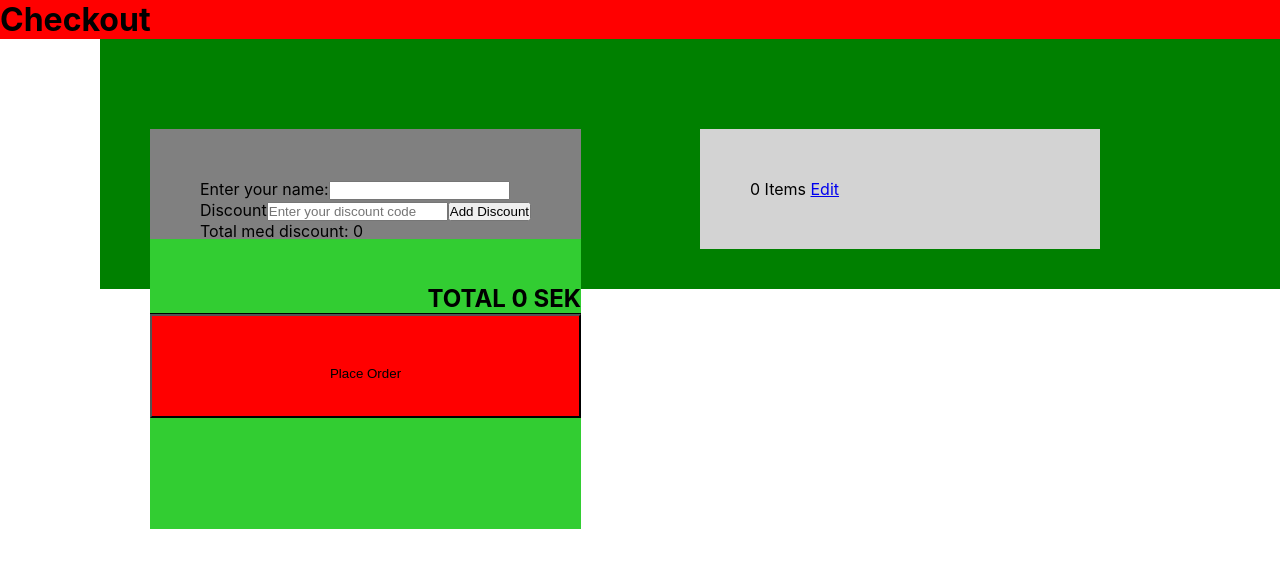
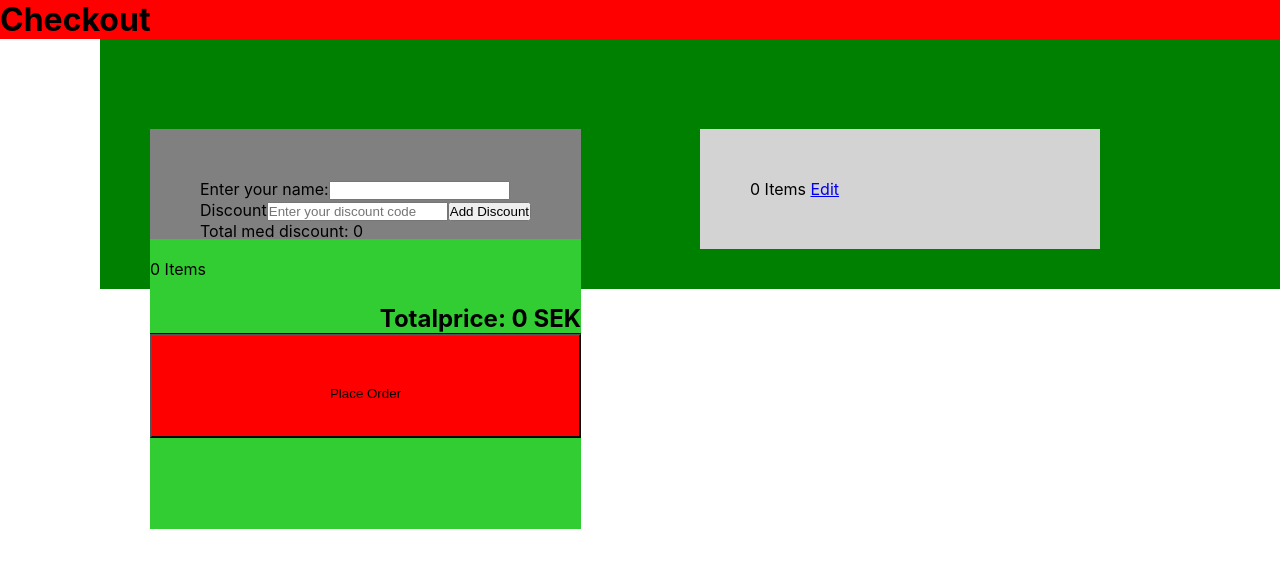
Before and after one commit to bregzor/E-commerce-React, a React (Create React App) app: page /checkout in a window 1280 px wide. Shown: the top 568 px of the page. Built offline with nearby package versions, Linux system fonts and the light colour scheme.

Commit message:
added totalprice with discount

```diff
--- a/src/components/CheckOut.jsx
+++ b/src/components/CheckOut.jsx
@@ -75,17 +75,17 @@ export default function CheckOut() {
     setLoc(AllProducts)
     totalPrice = AllProducts.reduce((a, { price }) => a + price, 0)
     setTotalPrice(totalPrice)
+
     nrOfItems = Object.keys(AllProducts).length
     setNrOfItems(nrOfItems)
   }
-  console.log("totalPrice", totalPrice)
 
   useEffect(() => {
     getCartItems()
   }, [])
 
-  console.log("total", total)
-  console.log("setTotal")
+  console.log(sum)
+  console.log(totalPrice)
 
   return (
     <>
@@ -101,9 +101,8 @@ export default function CheckOut() {
           </CheckOutInputName>
 
           <OrderTotal>
+            <p> {nrOfItems} Items</p>
             <TotalSum />
-
-            <p>{setSum}</p>
           </OrderTotal>
           <PlaceOrderBtn></PlaceOrderBtn>
         </CheckOutInput>
--- a/src/components/CheckoutCoupons.jsx
+++ b/src/components/CheckoutCoupons.jsx
@@ -1,5 +1,8 @@
 import React, { useEffect, useState, useRef, useContext } from "react"
 import { ProductContext } from "../context/ProductContext"
+import styled from "styled-components"
+
+const TotDiscount = styled.div``
 
 export default function CheckoutCoupons() {
   let [coupons, setCoupons] = useState({})
--- a/src/components/TotalSum.jsx
+++ b/src/components/TotalSum.jsx
@@ -24,7 +24,8 @@ export default function TotalSum() {
       let count = product.addCount
       let productPrice = product.price
       let productXCount = productPrice * count
-      if (!localStorage.getItem("checkout")) {
+      //   if (!localStorage.getItem("checkout")) {
+      if (product.name) {
         sum += parseInt(productXCount)
       }
     }
@@ -35,9 +36,20 @@ export default function TotalSum() {
     calculateTotal()
   }, [lsRender])
 
+  let withDiscount = ""
+
+  if (sum) {
+    total = sum
+    withDiscount = " (with discount)"
+  }
+
   return (
     <>
-      <TotalHeader> TOTAL {total} SEK</TotalHeader>
+      {" "}
+      <TotalHeader>
+        {" "}
+  Totalprice{withDiscount}: {total} SEK
+      </TotalHeader>{" "}
     </>
   )
 }
```
